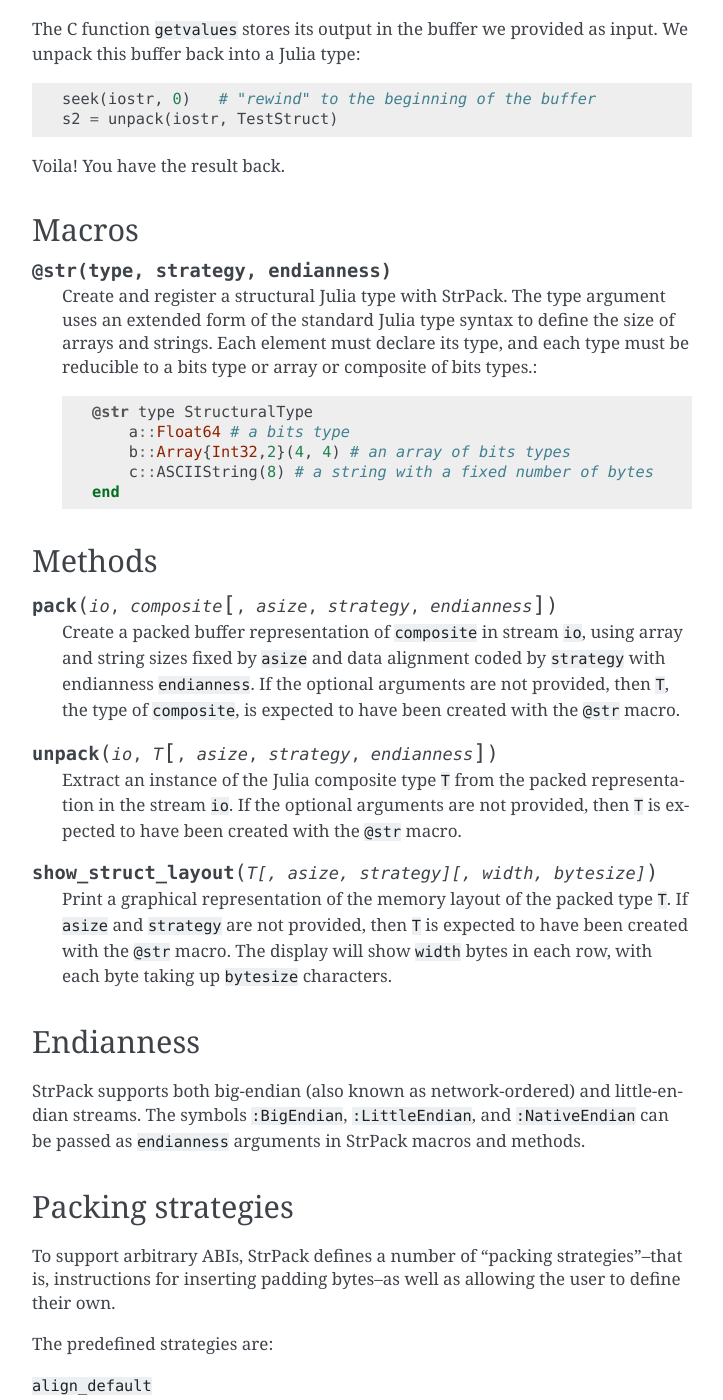
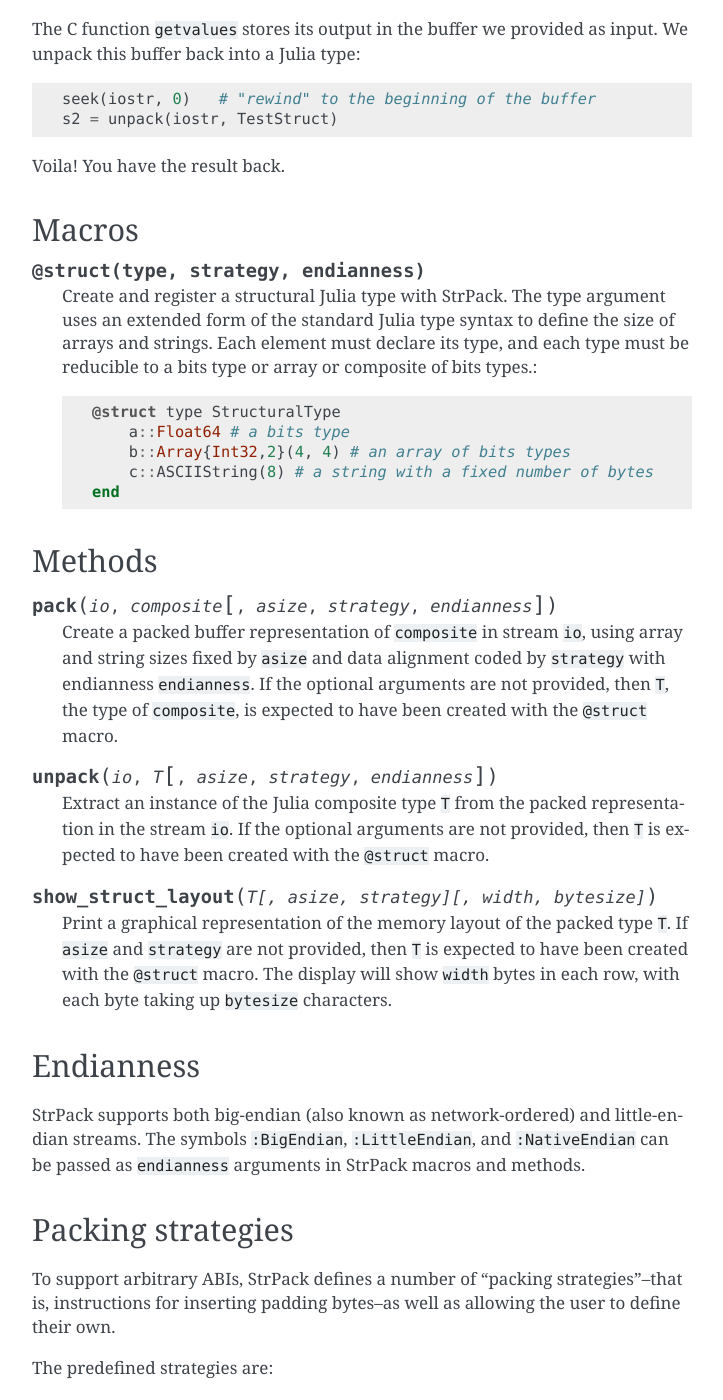
Before and after one commit to pao/StrPack.jl, a Sphinx documentation site: the page built from doc/index.rst, in a window 1280 px wide and 1400 px high, scrolled down 1515 px. Shown: the whole window, without its empty margins (388-1111 px from the left). Built offline with Sphinx 7.4.7, drawn with Linux system fonts in a browser that asks for light colours.

Commit message:
We're back to the struct macro

```diff
--- a/doc/index.rst
+++ b/doc/index.rst
@@ -32,7 +32,7 @@
 
     using StrPack
 
-    @str type TestStruct
+    @struct type TestStruct
         int1::Int32
         float1::Float32
     end
@@ -78,11 +78,11 @@
 Macros
 ------
 
-.. function:: @str(type, strategy, endianness)
+.. function:: @struct(type, strategy, endianness)
 
     Create and register a structural Julia type with StrPack. The type argument uses an extended form of the standard Julia type syntax to define the size of arrays and strings. Each element must declare its type, and each type must be reducible to a bits type or array or composite of bits types.::
 
-        @str type StructuralType
+        @struct type StructuralType
             a::Float64 # a bits type
             b::Array{Int32,2}(4, 4) # an array of bits types
             c::ASCIIString(8) # a string with a fixed number of bytes
@@ -94,16 +94,16 @@
 
 .. function:: pack(io, composite[, asize, strategy, endianness])
 
-    Create a packed buffer representation of ``composite`` in stream ``io``, using array and string sizes fixed by ``asize`` and data alignment coded by ``strategy`` with endianness ``endianness``. If the optional arguments are not provided, then ``T``, the type of ``composite``, is expected to have been created with the ``@str`` macro.
+    Create a packed buffer representation of ``composite`` in stream ``io``, using array and string sizes fixed by ``asize`` and data alignment coded by ``strategy`` with endianness ``endianness``. If the optional arguments are not provided, then ``T``, the type of ``composite``, is expected to have been created with the ``@struct`` macro.
 
 .. function:: unpack(io, T[, asize, strategy, endianness])
 
     Extract an instance of the Julia composite type ``T`` from the packed representation in the stream ``io``.
-    If the optional arguments are not provided, then ``T`` is expected to have been created with the ``@str`` macro.
+    If the optional arguments are not provided, then ``T`` is expected to have been created with the ``@struct`` macro.
 
 .. function:: show_struct_layout(T[, asize, strategy][, width, bytesize])
 
-    Print a graphical representation of the memory layout of the packed type ``T``. If ``asize`` and ``strategy`` are not provided, then ``T`` is expected to have been created with the ``@str`` macro. The display will show ``width`` bytes in each row, with each byte taking up ``bytesize`` characters.
+    Print a graphical representation of the memory layout of the packed type ``T``. If ``asize`` and ``strategy`` are not provided, then ``T`` is expected to have been created with the ``@struct`` macro. The display will show ``width`` bytes in each row, with each byte taking up ``bytesize`` characters.
 
 ----------
 Endianness
```
